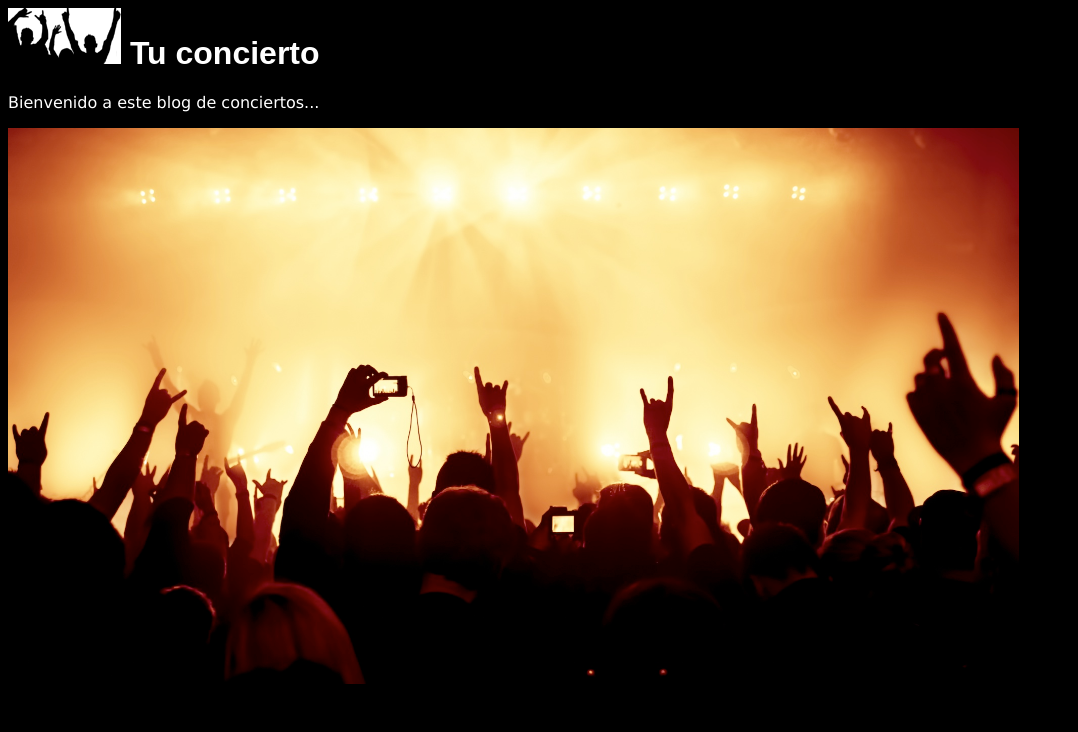
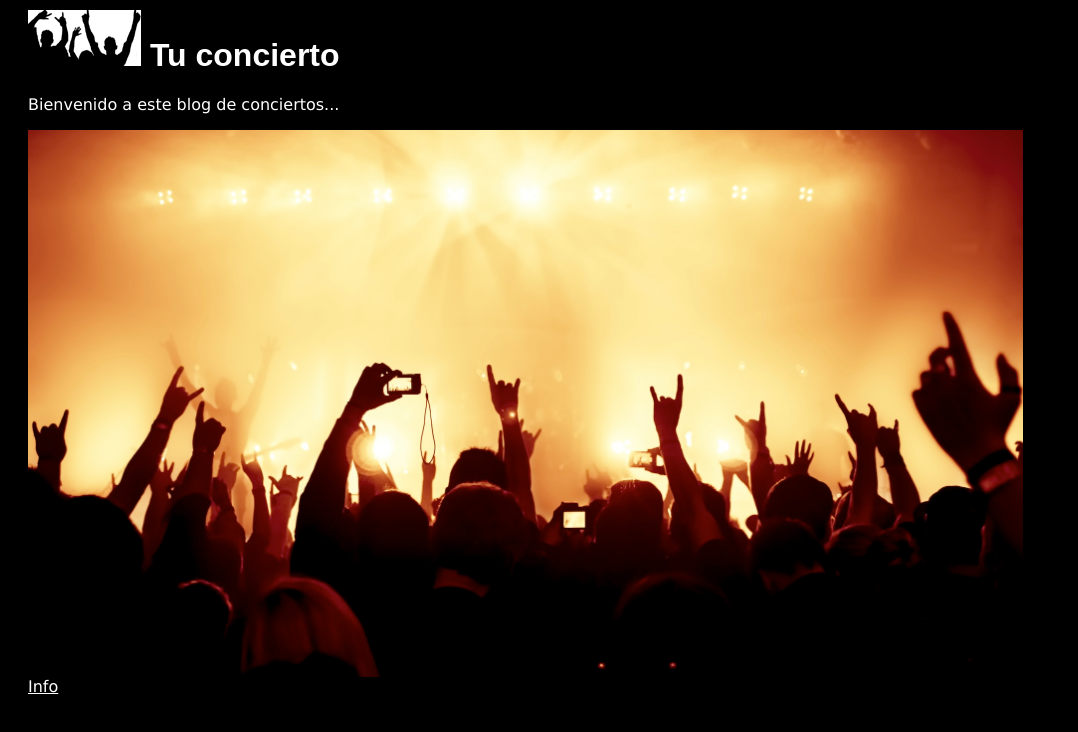
Before and after one commit to yossenj/nextU_unidad_2, a plain HTML site: page index.html in a window 1280 px wide. Shown: the whole page, without its empty margins (0-1078 px from the left). Drawn offline with Linux system fonts and the light colour scheme.

Commit message:
Ejercicio de Codificación 2

```diff
--- a/css/estilo.css
+++ b/css/estilo.css
@@ -3,7 +3,16 @@ body
 	background: black;
 	font-family: verdana;
 }
-h1, p
+h1, p, a
 {
 	color: white;
 }
+h1
+{
+	font-family: arial;
+}
+div
+{
+	margin-top: 10px;
+	margin-left: 20px;
+}
--- a/index.html
+++ b/index.html
@@ -3,18 +3,16 @@
 		<meta charset="utf-8">
 		<title>CSS y Diseño Web Responsive</title>
 		<link rel="stylesheet" href="css/estilo.css" />
-		<style>
-			h1
-			{
-				font-family: arial;
-			}
-		</style>
 	</head>
 	<body>
-		<h1><img src="images/concert_logo.png" alt="Logo" style="background: white"> Tu concierto</h1>
-		<p>
-			Bienvenido a este blog de conciertos...
-		</p>
-		<img src="images/concert.jpg" alt="Concierto" style="width: 80%">
+		<div>
+			<h1><img src="images/concert_logo.png" alt="Logo" style="background: white"> Tu concierto</h1>
+			<p>
+				Bienvenido a este blog de conciertos...
+			</p>
+			<img src="images/concert.jpg" alt="Concierto" style="width: 80%">
+			<br>
+			<a href="mailto:info@tuconcierto.com">Info</a>
+		</div>
 	</body>
 </html>
```
